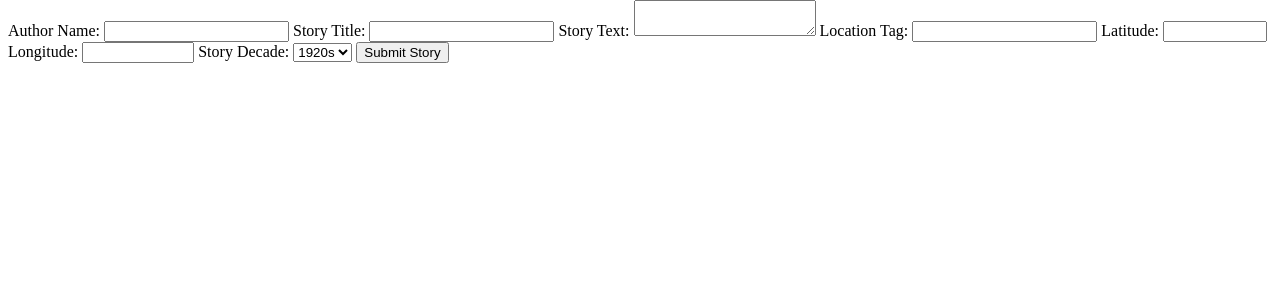
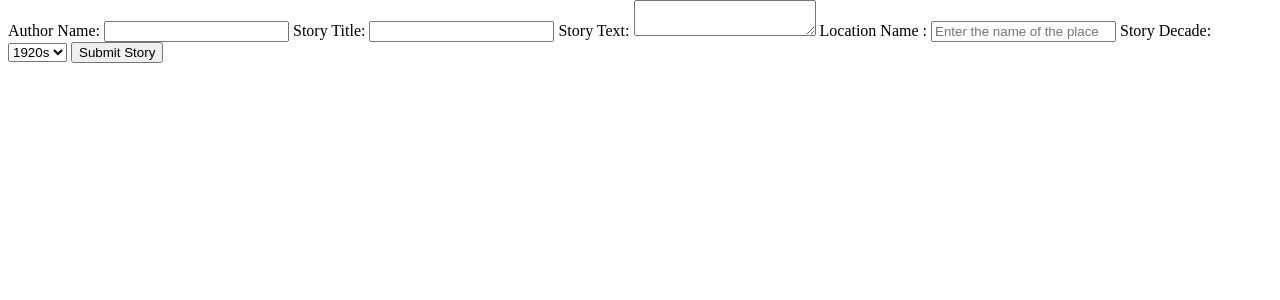
Before and after one commit to NafeesA35/HacktivismII, a Flask app: page /submit in a window 1280 px wide. Shown: the part 98-398 px from the top of the page. Run offline with Flask 3, Linux system fonts and the light colour scheme.

Commit message:
Implement story submission functionality with form validation and geocoding

```diff
--- /dev/null
+++ b/ProgramDirectory/static/main.js
@@ -0,0 +1,88 @@
+document.addEventListener('DOMContentLoaded', function() {
+
+    const S_FORM = document.getElementById('storyForm');
+
+    // If there is content on the form
+    if(S_FORM){
+
+        S_FORM.addEventListener('submit', async function(e){
+            e.preventDefault(); // Prevent default submission
+
+            const locationTag = document.getElementById('locationTag').value;
+
+            try {
+                // Get coordinates from the location
+                const COORDINATES = await getCoordinates(locationTag);
+
+                if (!COORDINATES) {
+                    alert("Could not find coordinates for the location. Please check the location name.");
+                    return;
+                }
+
+                const FORM_CONTENT = {
+                    author_name: document.getElementById('authorName').value,
+                    story_title: document.getElementById('storyTitle').value,
+                    story_text: document.getElementById('storyContent').value,
+                    location_tag: locationTag,
+                    latitude: parseFloat(COORDINATES.latitude),
+                    longitude: parseFloat(COORDINATES.longitude),
+                    decade_tag: document.getElementById('decadeNum').value
+                };
+
+                console.log('Sending data:', FORM_CONTENT); // Debug log
+
+                const RESPONSE = await fetch('/api/stories', {
+                    method: 'POST',
+                    headers: {
+                        'Content-Type': 'application/json',
+                    },
+                    body: JSON.stringify(FORM_CONTENT)
+                });
+
+                const RESULT = await RESPONSE.json();
+                console.log('Server response:', RESULT); // Debug log
+
+                if(RESPONSE.ok){
+                    alert("Submission Successful!");
+                    // Redirect to home page
+                    window.location.href = '/';
+                } else {
+                    alert("Submission error: " + (RESULT.error || 'Unknown error'));
+                }
+
+            } catch(error) {
+                console.error('Error:', error);
+                alert("Error: " + error.message);
+            }
+        });
+    }
+
+    async function getCoordinates(name){
+        const PLACE_NAME = name;
+
+        if (!PLACE_NAME) {
+            throw new Error("Please enter the name of your place");
+        }
+
+        const URL = `https://nominatim.openstreetmap.org/search?format=json&q=${encodeURIComponent(PLACE_NAME)}`;
+
+        try{
+            const RESPONSE = await fetch(URL);
+
+            const J_RESPONSE = await RESPONSE.json();
+
+            if (!J_RESPONSE || J_RESPONSE.length === 0){
+                return null; // Location not found
+            } else {
+                return {
+                    latitude: J_RESPONSE[0].lat,
+                    longitude: J_RESPONSE[0].lon
+                };
+            }
+
+        } catch(err) {
+            console.error('Geocoding error:', err);
+            throw err;
+        }
+    }
+});
--- a/ProgramDirectory/templates/submit.html
+++ b/ProgramDirectory/templates/submit.html
@@ -4,12 +4,13 @@
     <meta charset="UTF-8">
     <meta name="viewport" content="width=device-width, initial-scale=1.0">
     <title>Submit a Story - B&D StoryBank</title>
+    <script defer src="{{ url_for('static', filename='main.js') }}"></script>
 </head>
 <body>
     <header>
         <h1>Share Your Story!</h1>
         <nav>
-            <a href="/index">Story Wall</a>
+            <a href="/">Story Wall</a>
         </nav>
     </header>
 
@@ -24,14 +25,8 @@
             <label for="storyContent">Story Text: </label>
             <textarea id="storyContent" name="storyContent" required></textarea>
 
-            <label for="locationTag">Location Tag: </label>
-            <input type="text" id="locationTag" name="locationTag" required>
-
-            <label for="latitudeNum">Latitude: </label>
-            <input type="number" id="latitudeNum" name="latitudeNum" min="-90" max="90" step="0.0001">
-
-            <label for="longitudeNum">Longitude: </label>
-            <input type="number" id="longitudeNum" name="longitudeNum" min="-180" max="180" step="0.0001">
+            <label for="locationTag">Location Name : </label>
+            <input type="text" id="locationTag" name="locationTag" required placeholder="Enter the name of the place">
 
             <label for="decadeNum">Story Decade: </label>
             <select id="decadeNum" name="decadeNum">
@@ -49,9 +44,7 @@
             </select>
 
             <button type="submit" id="submitButton" name="submitButton">Submit Story</button>
-
         </form>
     </main>
-
 </body>
 </html>
```
Also changed, not shown: ProgramDirectory/js/main.js (deleted), ProgramDirectory/storybank.db.
